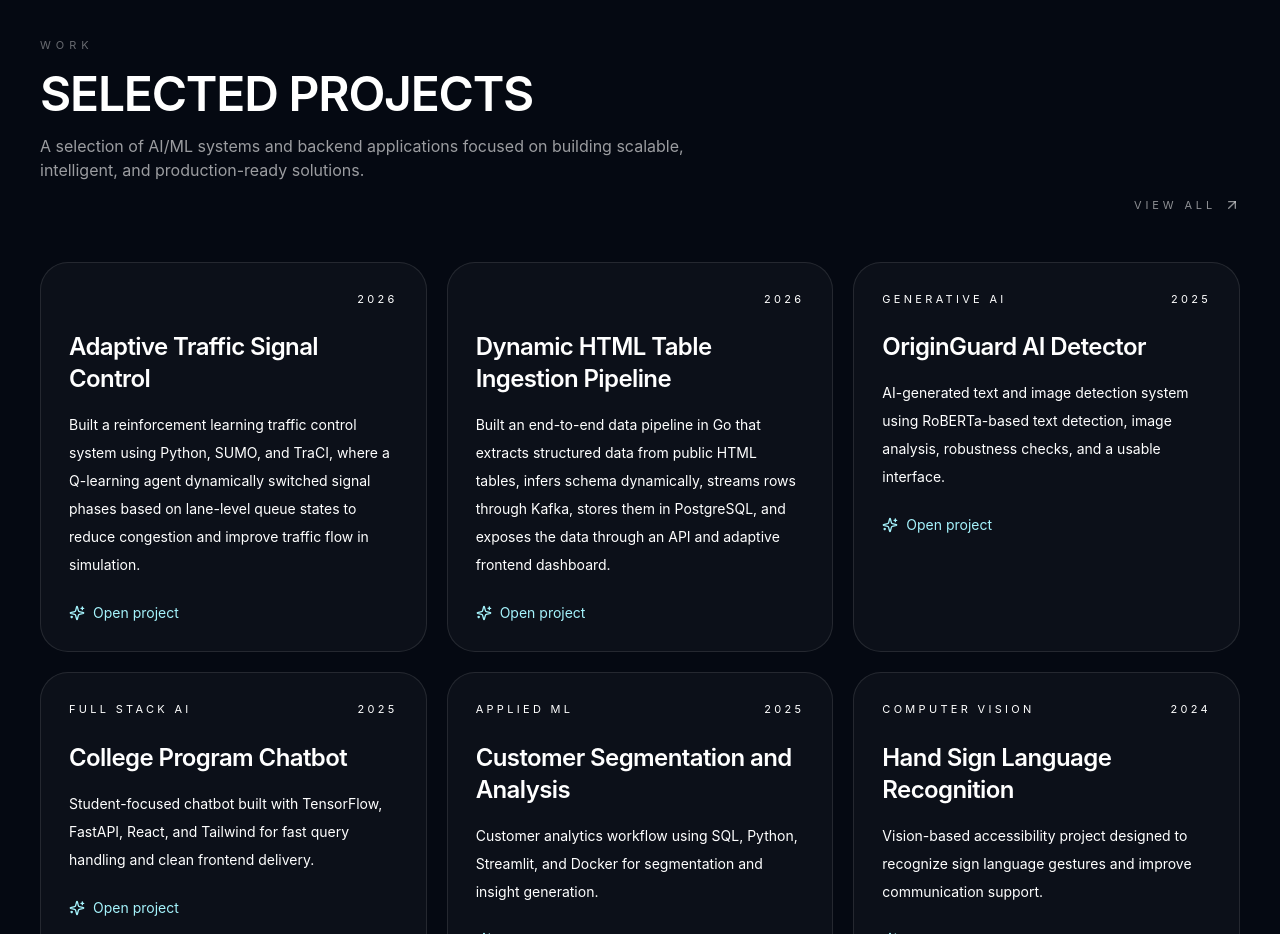
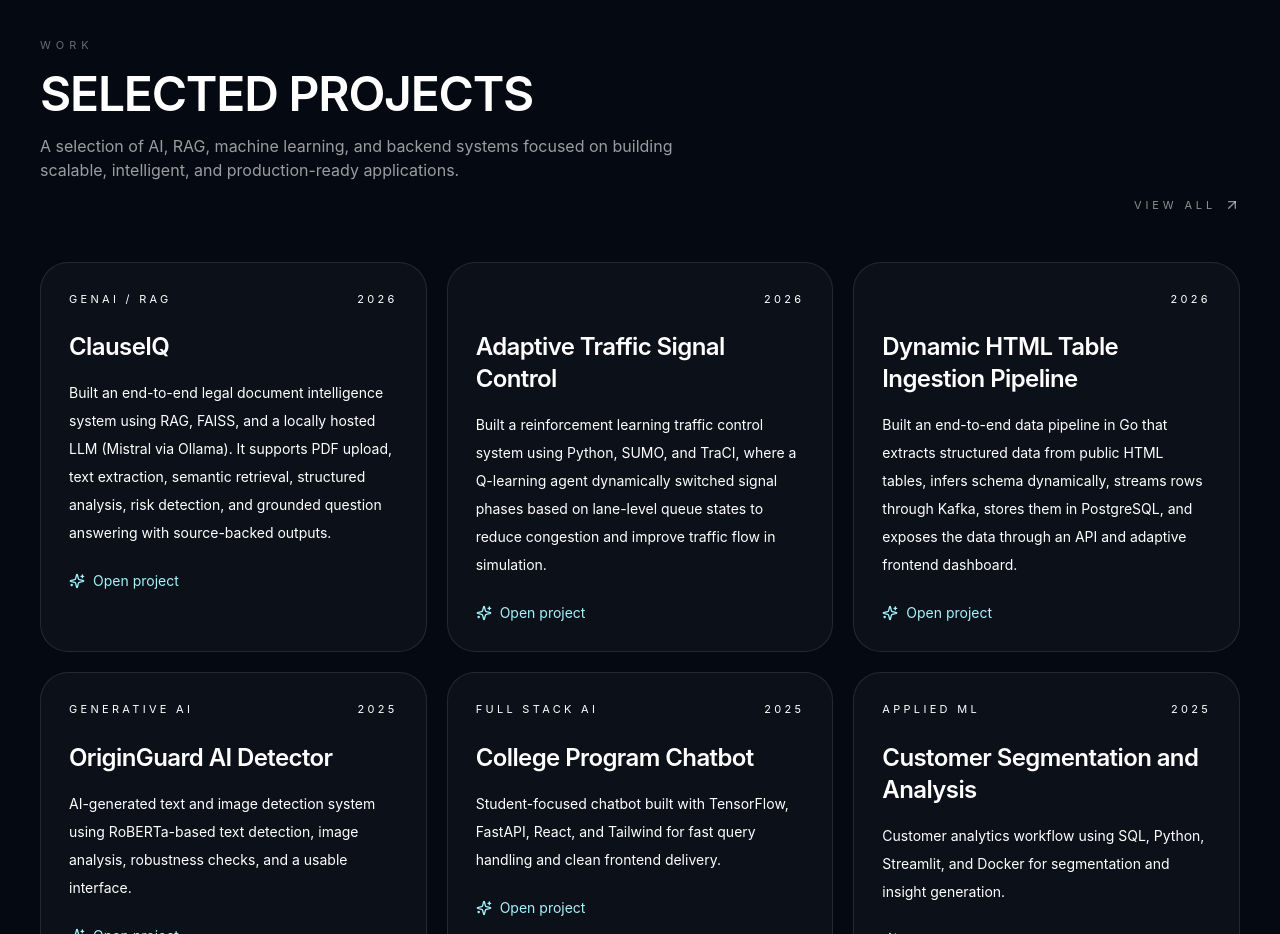
Before and after one commit to Aherpratik/pratik-portfolio, a React (Vite) app: page / in a window 1280 px wide. Shown: the part 1440-2374 px from the top of the page. Built offline with nearby package versions, Linux system fonts and the light colour scheme.

Commit message:
adding new project to portfolio

```diff
--- a/index.html
+++ b/index.html
@@ -1,6 +1,15 @@
 <!DOCTYPE html>
 <html lang="en">
   <head>
+    <!-- Google tag (gtag.js) -->
+  <script async src="https://www.googletagmanager.com/gtag/js?id=G-GSG52JCK4K"></script>
+  <script>
+    window.dataLayer = window.dataLayer || [];
+    function gtag(){dataLayer.push(arguments);}
+    gtag('js', new Date());
+
+    gtag('config', 'G-GSG52JCK4K');
+  </script>
     <meta charset="UTF-8" />
     <meta name="viewport" content="width=device-width, initial-scale=1.0" />
     <title>Pratik Aher | Portfolio</title>
--- a/src/App.jsx
+++ b/src/App.jsx
@@ -13,6 +13,15 @@ import {
 const portraitSrc = `${import.meta.env.BASE_URL}Pi7_Passport_Photo.jpeg`;
 
 const featuredProjects = [
+  {
+    title: "ClauseIQ",
+    year: 2026,
+    category: "GenAI / RAG",
+    description:
+      "Built an end-to-end legal document intelligence system using RAG, FAISS, and a locally hosted LLM (Mistral via Ollama). It supports PDF upload, text extraction, semantic retrieval, structured analysis, risk detection, and grounded question answering with source-backed outputs.",
+    stack: ["FastAPI", "React", "FAISS", "SentenceTransformers", "Ollama", "Docker"],
+    link: "https://github.com/Aherpratik/ClauseIQ",
+  },
   {
     title: "Adaptive Traffic Signal Control",
     year: 2026,
@@ -413,7 +422,7 @@ export default function PratikPortfolio() {
                   Selected projects
                 </h3>
                 <p className="text-white/60 mt-4 mb-8 max-w-2xl">
-                  A selection of AI/ML systems and backend applications focused on building scalable, intelligent, and production-ready solutions.
+                  A selection of AI, RAG, machine learning, and backend systems focused on building scalable, intelligent, and production-ready applications.
                 </p>
               </div>
               <a
```
Also changed, not shown: 7 other files (tests, documents, lock files or other folders).
